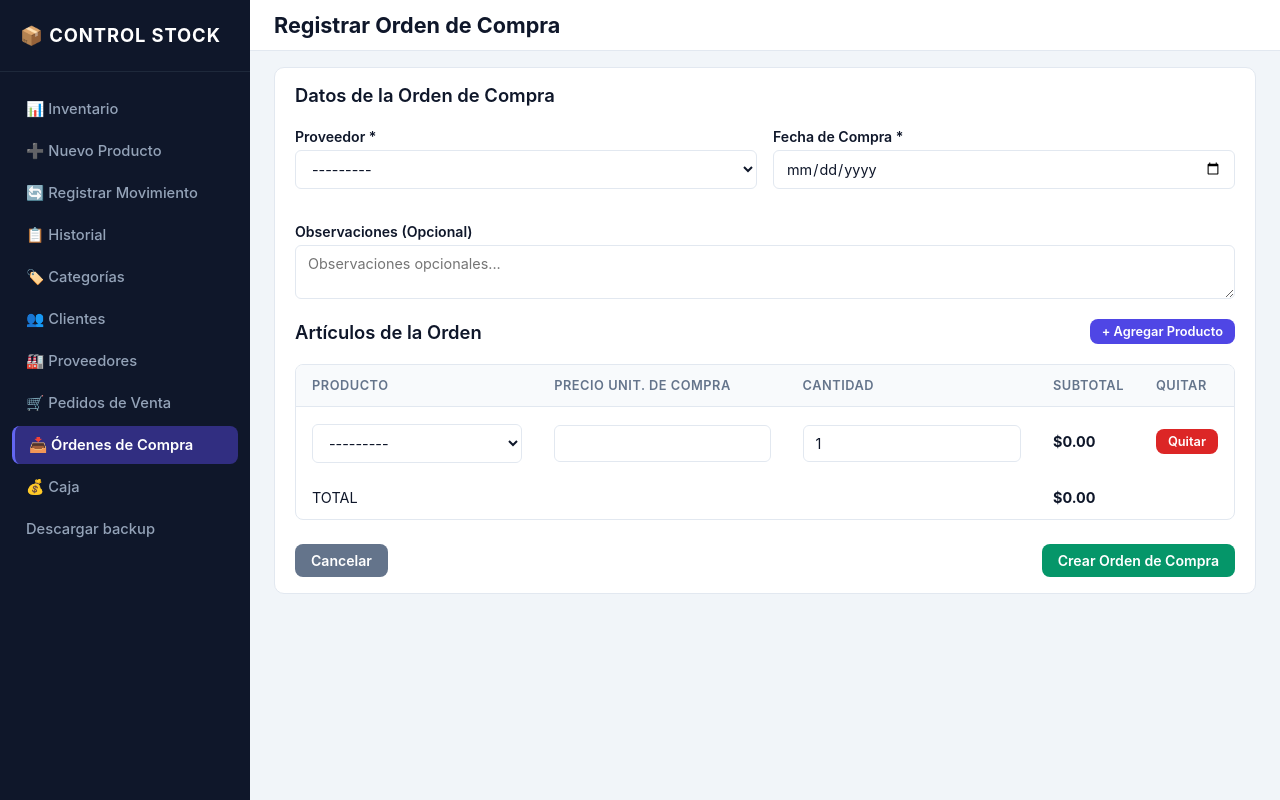
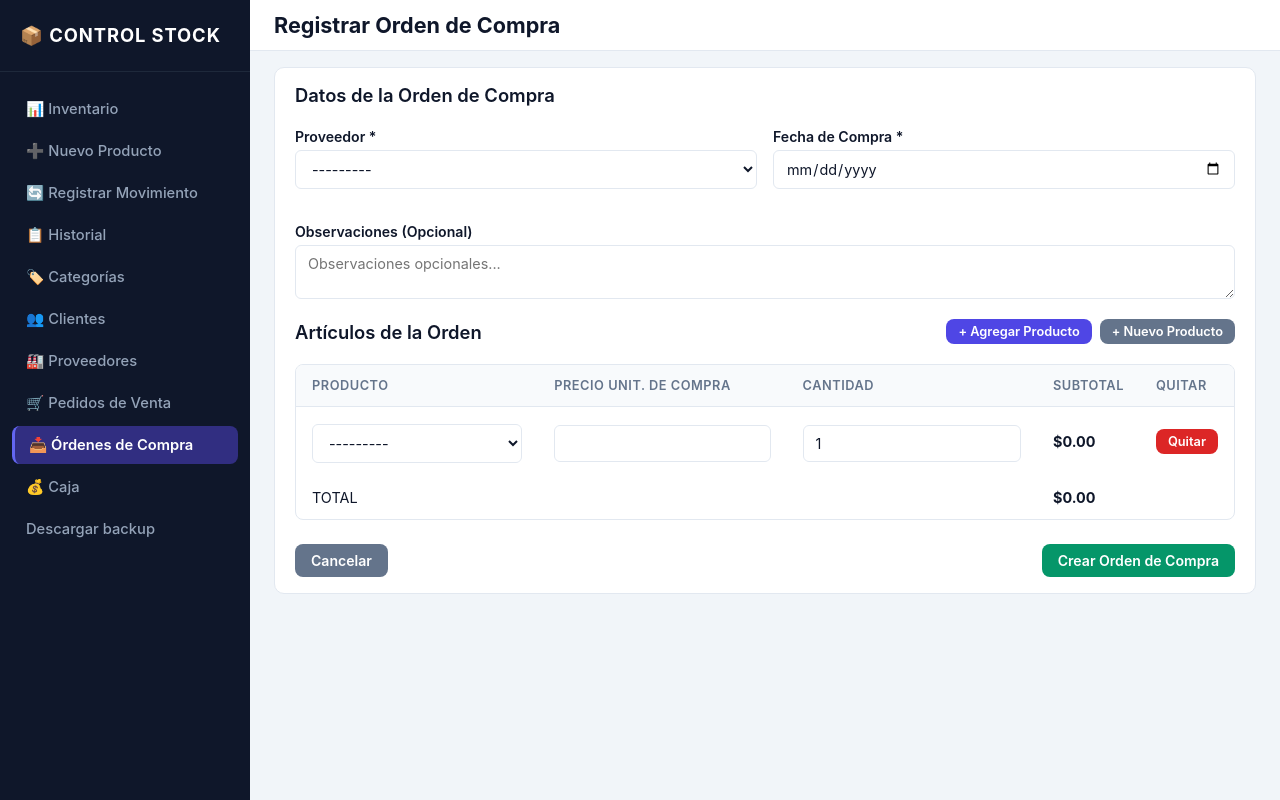
Before and after one commit to lautaro0811-sketch/gestion-de-stock, a Django app: page /ordenes-compra/nueva/ in a window 1280 px wide. Run offline with Django 5.2, Linux system fonts and the light colour scheme; tables that the repository leaves empty hold one stand-in row (values such as "Sample post").

Commit message:
feat: agregar alta rápida de productos en órdenes de compra
Co-authored-by: Copilot <223556219+Copilot@users.noreply.github.com>

```diff
--- a/inventario/urls.py
+++ b/inventario/urls.py
@@ -5,6 +5,7 @@ from . import views
 urlpatterns = [
     path("", views.producto_list, name="producto_list"),
     path("productos/nuevo/", views.producto_crear, name="producto_crear"),
+    path("productos/crear-ajax/", views.producto_crear_ajax, name="producto_crear_ajax"),
     path("productos/<int:pk>/editar/", views.producto_editar, name="producto_editar"),
     path("productos/<int:pk>/desactivar/", views.producto_desactivar, name="producto_desactivar"),
     path("categorias/", views.categoria_list_crear, name="categoria_list"),
--- a/inventario/views.py
+++ b/inventario/views.py
@@ -10,7 +10,7 @@ from django.core.exceptions import ValidationError
 from django.core.paginator import Paginator
 from django.db import connection, transaction
 from django.db.models import F, Q, Count, Sum
-from django.http import FileResponse, HttpResponse
+from django.http import FileResponse, HttpResponse, JsonResponse
 from django.shortcuts import get_object_or_404, redirect, render
 from django.template.loader import render_to_string
 from django.utils import timezone
@@ -28,6 +28,7 @@ from .forms import (
     PedidoForm,
     ProductoCrearForm,
     ProductoEditarForm,
+    ProductoForm,
     ProveedorForm,
 )
 from .models import (
@@ -134,6 +135,35 @@ def producto_crear(request):
         form = ProductoCrearForm()
 
     return render(request, "inventario/producto_form.html", {"form": form, "titulo": "Nuevo Producto"})
+
+
+@require_POST
+@transaction.atomic
+def producto_crear_ajax(request):
+    form = ProductoForm(request.POST)
+    if not form.is_valid():
+        return JsonResponse(
+            {"success": False, "errors": form.errors.get_json_data()},
+            status=400,
+        )
+
+    producto = form.save(commit=False)
+    producto.stock_actual = 0
+    producto.save()
+
+    stock_inicial = form.cleaned_data.get("stock_inicial") or 0
+    if stock_inicial > 0:
+        usuario = request.user if request.user.is_authenticated else None
+        registrar_entrada(
+            producto_id=producto.id,
+            cantidad=stock_inicial,
+            observacion="Stock inicial de apertura de producto",
+            usuario=usuario,
+        )
+
+    return JsonResponse(
+        {"success": True, "id": producto.id, "nombre": producto.nombre}
+    )
 
 
 def producto_editar(request, pk):
@@ -677,6 +707,7 @@ def orden_compra_crear(request):
         {
             "form": form,
             "formset": formset,
+            "producto_form": ProductoForm(),
         },
     )
 
--- a/templates/inventario/orden_compra_form.html
+++ b/templates/inventario/orden_compra_form.html
@@ -35,7 +35,10 @@
 
         <div class="card-header-flex">
             <h3 class="card-title">Artículos de la Orden</h3>
-            <button type="button" id="btn-add-item" class="btn btn-primary btn-sm">+ Agregar Producto</button>
+            <div class="action-bar">
+                <button type="button" id="btn-add-item" class="btn btn-primary btn-sm">+ Agregar Producto</button>
+                <button type="button" id="btn-nuevo-producto" class="btn btn-secondary btn-sm">+ Nuevo Producto</button>
+            </div>
         </div>
 
         {{ formset.management_form }}
@@ -114,11 +117,39 @@
     </form>
 </div>
 
+<dialog id="modalProducto" aria-labelledby="modal-producto-titulo">
+    <div class="card">
+        <div class="card-header-flex">
+            <h2 class="card-title" id="modal-producto-titulo">Nuevo Producto</h2>
+            <button type="button" id="btn-cerrar-modal-producto" class="btn btn-secondary btn-sm" aria-label="Cerrar">Cerrar</button>
+        </div>
+        <form id="form-producto-ajax" method="post" action="{% url 'producto_crear_ajax' %}">
+            {% csrf_token %}
+            <div class="field-error" data-product-errors="__all__" role="alert"></div>
+            {% for field in producto_form %}
+            <div class="form-group">
+                <label class="form-label" for="{{ field.id_for_label }}">{{ field.label }}</label>
+                {{ field }}
+                {% if field.help_text %}<div class="form-desc">{{ field.help_text }}</div>{% endif %}
+                <div class="field-error" data-product-errors="{{ field.name }}" role="alert"></div>
+            </div>
+            {% endfor %}
+            <div class="form-actions">
+                <button type="button" id="btn-cancelar-modal-producto" class="btn btn-secondary">Cancelar</button>
+                <button type="submit" id="btn-guardar-producto" class="btn btn-success">Guardar Producto</button>
+            </div>
+        </form>
+    </div>
+</dialog>
+
 <script>
 document.addEventListener("DOMContentLoaded", function () {
     const tbody = document.getElementById("items-tbody");
     const totalForms = document.getElementById("id_items-TOTAL_FORMS");
     const rowTemplate = document.getElementById("empty-item-row");
+    const modalProducto = document.getElementById("modalProducto");
+    const formProducto = document.getElementById("form-producto-ajax");
+    const botonGuardarProducto = document.getElementById("btn-guardar-producto");
 
     function updateTotal() {
         let total = 0;
@@ -159,6 +190,111 @@ document.addEventListener("DOMContentLoaded", function () {
         bindRow(tbody.lastElementChild);
         updateTotal();
     });
+
+    document.getElementById("btn-nuevo-producto").addEventListener("click", function () {
+        document.getElementById("modalProducto").showModal();
+    });
+    document.getElementById("btn-cerrar-modal-producto").addEventListener("click", function () {
+        modalProducto.close();
+    });
+    document.getElementById("btn-cancelar-modal-producto").addEventListener("click", function () {
+        modalProducto.close();
+    });
+
+    function clearProductErrors() {
+        formProducto.querySelectorAll("[data-product-errors]").forEach(function (container) {
+            container.textContent = "";
+        });
+    }
+
+    function showProductErrors(errors) {
+        clearProductErrors();
+        Object.keys(errors).forEach(function (fieldName) {
+            const container = Array.from(
+                formProducto.querySelectorAll("[data-product-errors]")
+            ).find(function (element) {
+                return element.dataset.productErrors === fieldName;
+            });
+            if (!container) return;
+
+            container.textContent = errors[fieldName].map(function (error) {
+                return typeof error === "string" ? error : error.message;
+            }).join(" ");
+        });
+    }
+
+    function addProductToFormset(producto) {
+        const option = new Option(producto.nombre, producto.id);
+        tbody.querySelectorAll(".item-producto").forEach(function (select) {
+            select.add(new Option(option.text, option.value));
+        });
+        rowTemplate.content.querySelectorAll(".item-producto").forEach(function (select) {
+            select.add(new Option(option.text, option.value));
+        });
+
+        let emptySelect = Array.from(tbody.querySelectorAll(".item-row")).reduce(
+            function (available, row) {
+                const deleteInput = row.querySelector("input[name$='-DELETE']");
+                const select = row.querySelector(".item-producto");
+                if (
+                    select &&
+                    !row.hidden &&
+                    !(deleteInput && deleteInput.checked) &&
+                    !select.value
+                ) {
+                    available = select;
+                }
+                return available;
+            },
+            null
+        );
+
+        if (!emptySelect) {
+            document.getElementById("btn-add-item").click();
+            emptySelect = tbody.lastElementChild.querySelector(".item-producto");
+        }
+        emptySelect.value = String(producto.id);
+        emptySelect.dispatchEvent(new Event("change", { bubbles: true }));
+    }
+
+    formProducto.addEventListener("submit", async function (event) {
+        event.preventDefault();
+        clearProductErrors();
+        botonGuardarProducto.disabled = true;
+
+        try {
+            const formData = new FormData(formProducto);
+            const response = await fetch(formProducto.action, {
+                method: "POST",
+                body: formData,
+                credentials: "same-origin",
+                headers: {
+                    "X-CSRFToken": formData.get("csrfmiddlewaretoken"),
+                    "X-Requested-With": "XMLHttpRequest",
+                    "Accept": "application/json"
+                }
+            });
+            const result = await response.json();
+
+            if (!response.ok || !result.success) {
+                showProductErrors(result.errors || {
+                    "__all__": ["No se pudo guardar el producto. Revisá los datos e intentá nuevamente."]
+                });
+                return;
+            }
+
+            addProductToFormset(result);
+            formProducto.reset();
+            modalProducto.close();
+        } catch (error) {
+            showProductErrors({
+                "__all__": ["No se pudo conectar para guardar el producto. Intentá nuevamente."]
+            });
+        } finally {
+            botonGuardarProducto.disabled = false;
+        }
+    });
+
     updateTotal();
 });
 </script>
```
Also changed, not shown: inventario/tests.py (+51 -0 lines), spec/features/012-ordenes-compra/plan.md (+1 -0 lines), spec/features/012-ordenes-compra/spec.md (+1 -0 lines), spec/features/012-ordenes-compra/tasks.md (+1 -0 lines).
